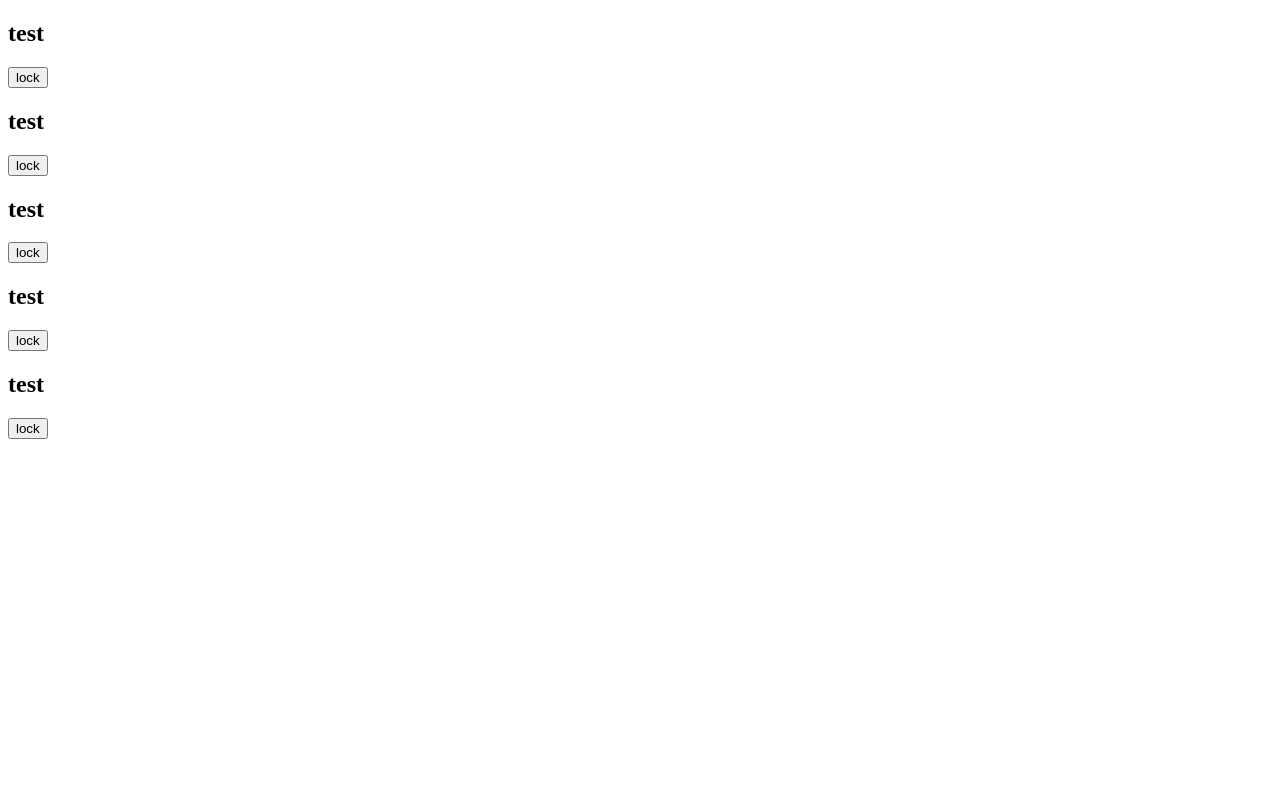
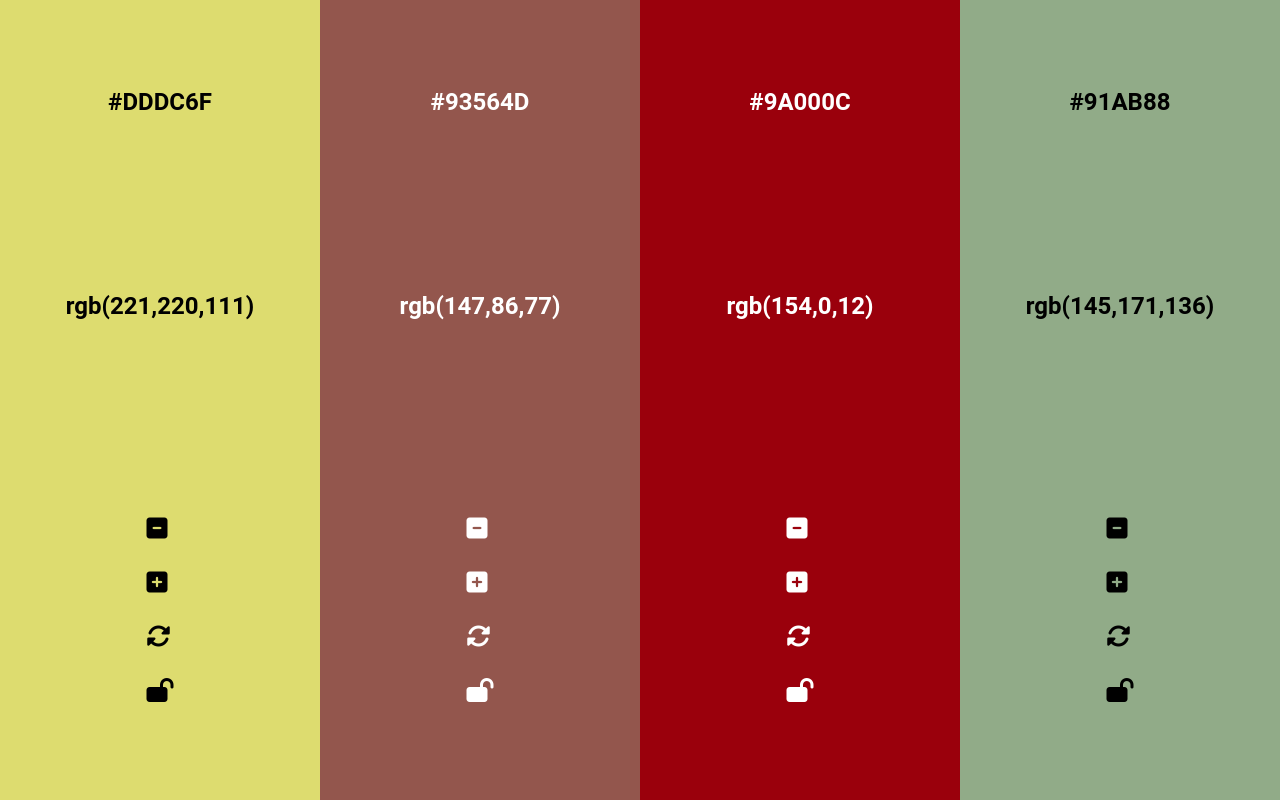
Before and after one commit to Gomel4AHuH/color-palett-generator, a plain HTML site: page index.html in a window 1280 px wide. Drawn offline with Linux system fonts and the light colour scheme.

Commit message:
general functionality added

```diff
--- a/index.html
+++ b/index.html
@@ -4,8 +4,9 @@
     <meta charset="UTF-8">
     <meta http-equiv="X-UA-Compatible" content="IE=edge">
     <meta name="viewport" content="width=device-width, initial-scale=1.0">
+    <link rel="stylesheet" href="https://cdnjs.cloudflare.com/ajax/libs/font-awesome/6.4.0/css/all.min.css"/>
     <link rel="stylesheet" href="style.css">
-    <title>Color pallet generator</title>
+    <title>Color palett generator</title>
 </head>
 <body>
     <script src="script.js"></script>
--- a/script.js
+++ b/script.js
@@ -1,18 +1,149 @@
 'use strict';
 
-const palletCount = 5;
+//
+function createNewPallet(){
+    // define main elements
+    const div = document.createElement('div');
+    const h2Hex = document.createElement('H2');
+    const h2Rgb = document.createElement('H2');
+    const btn = document.createElement('button');
 
-// generate default pallets
-for (let i = 1; i <= palletCount; i++) {
-    const div = document.createElement('div');
-    const h = document.createElement('H2');
-    const btn = document.createElement('button');
+    // set default settings
     div.classList.add('column');
-    h.textContent = 'test';
-    btn.textContent = 'lock';
+    h2Hex.classList.add('hex');
+    h2Rgb.classList.add('rgb');
+    btn.innerHTML = `<i class="fa-solid fa-square-minus"></i>
+                    <i class="fa-solid fa-square-plus"></i>
+                    <i class="fa-solid fa-rotate"></i>
+                    <i class="fa-solid fa-lock-open"></i>
+                    <i class="fa-solid fa-lock hide"></i>`;
 
-    document.body.append(div);
-    div.appendChild(h);
+    return {div: div,
+            hex: h2Hex,
+            rgb: h2Rgb,
+            btns: btn};
+}
 
-    div.appendChild(btn);
+// add elements into the body or after element
+function addPalett(obj, elem){
+    console.log(`elem ${typeof(elem)}`);
+    if (elem === undefined){
+        console.log('undefined');
+        document.body.append(obj.div);
+    }else{
+        console.log(elem);
+        document.body.insertBefore(obj.div, elem.nextElementSibling);
+    }
+    obj.div.appendChild(obj.hex);
+    obj.div.appendChild(obj.rgb);
+    obj.div.appendChild(obj.btns);
 }
+
+// get random color in HEX format
+function getRandomHexColor(){
+    return Math.floor(Math.random() * 16777215).toString(16).toUpperCase();
+}
+
+// set random color
+function setRandomColor(div){
+    const h2Hex = div.querySelector('.hex');
+    const h2Rgb = div.querySelector('.rgb');
+
+    const randomHexColor = getRandomHexColor();
+    const rgbColor = convertHexToRgb(randomHexColor);
+
+    div.style.background = `#${randomHexColor}`;
+    h2Hex.textContent = `#${randomHexColor}`;
+    h2Rgb.textContent = `rgb(${rgbColor.split(' ')[0]},${rgbColor.split(' ')[1]},${rgbColor.split(' ')[2]})`;
+
+    setElementColor(div, rgbColor);
+}
+
+// convert Hex format to Rgb
+function convertHexToRgb(hex){
+    const red = parseInt(hex.substring(0, 2), 16);
+    const green = parseInt(hex.substring(2, 4), 16);
+    const blue = parseInt(hex.substring(4, 6), 16);
+
+    return `${red} ${green} ${blue}`;
+}
+
+// listener for space button
+document.body.addEventListener('keydown', (e) => {
+    const divs = document.querySelectorAll('.column');
+
+    if (e.code.toLowerCase() === 'space') {
+        divs.forEach(elem => {
+            if (!elem.classList.contains('lock')){
+                setRandomColor(elem);
+            }
+        });
+    }
+});
+
+// body listener
+document.body.addEventListener('click', (e) => {
+    // lock palett
+    if (e.target.classList.contains('fa-lock-open')){
+        e.target.classList.toggle('hide');
+        e.target.parentElement.querySelector('.fa-lock').classList.toggle('hide');
+        e.target.parentElement.querySelector('.fa-rotate').classList.toggle('hide');
+        e.target.parentElement.querySelector('.fa-square-plus').classList.toggle('hide');
+        e.target.parentElement.querySelector('.fa-square-minus').classList.toggle('hide');
+        e.target.parentElement.parentElement.classList.toggle('lock');
+    }
+    // unlock palett
+    if (e.target.classList.contains('fa-lock')){
+        e.target.classList.toggle('hide');
+        e.target.parentElement.querySelector('.fa-lock-open').classList.toggle('hide');
+        e.target.parentElement.querySelector('.fa-rotate').classList.toggle('hide');
+        e.target.parentElement.querySelector('.fa-square-plus').classList.toggle('hide');
+        e.target.parentElement.querySelector('.fa-square-minus').classList.toggle('hide');
+        e.target.parentElement.parentElement.classList.toggle('lock');
+    }
+    // refresh the palett
+    if (e.target.classList.contains('fa-rotate')){
+        setRandomColor(e.target.parentElement.parentElement);
+    }
+    // delete current palett
+    if (e.target.classList.contains('fa-square-minus')){
+        e.target.parentElement.parentElement.remove();
+    }
+    // add new palett
+    if (e.target.classList.contains('fa-square-plus')){
+        const newPalett = createNewPallet();
+        addPalett(newPalett, e.target.parentElement.parentElement);
+        setRandomColor(newPalett.div);
+    }
+});
+
+// start function for project initiation
+function start(){
+    const palettCount = 4;
+
+    for (let i = 1; i <= palettCount; i++) {
+        addPalett(createNewPallet());
+    }
+
+    const divs = document.querySelectorAll('.column');
+
+    divs.forEach(elem => {
+        setRandomColor(elem);
+    });
+}
+
+// set white or black color in all childs
+function setElementColor(elem, color){
+
+    const red = +color.split(' ')[0];
+    const green = +color.split(' ')[1];
+    const blue = +color.split(' ')[2];
+    const luminance = (red * 299 + green * 587 + blue * 114) / 1000;
+
+    for (const item of elem.children) {
+        item.style.color = (luminance > 127) ? 'black' : 'white';
+    }
+}
+
+// start
+start();
--- a/style.css
+++ b/style.css
@@ -0,0 +1,58 @@
+* {
+    padding: 0;
+    margin: 0;
+    box-sizing: border-box;
+}
+
+body {
+    font-family: 'Roboto', sans-serif;
+    height: 100vh;
+    display: flex;
+}
+
+.column {
+    flex: 1;
+    display: flex;
+    flex-direction: column;
+    justify-content: space-around;
+    align-items: center;
+}
+
+.column h2 {
+    padding: 10px;
+    color: #fff;
+    border-radius: 10px;
+    transition: background 0.3s;
+}
+
+.column h2:hover {
+    background: rgba(0, 0, 0, 0.1);
+    cursor: pointer;
+}
+
+.column button {
+    border: none;
+    background: transparent;
+    font-size: 1.5rem;
+    color:#fff;
+    padding: 10px;
+    border-radius: 10px;
+    transition: background 0.3s;
+    display: flex;
+    flex-direction: column;
+}
+
+.column button i:hover {
+    background: rgba(0, 0, 0, 0.1);
+    cursor: pointer;
+    padding: 10px;
+}
+
+.hide {
+    display: none;
+}
+
+i {
+    margin-top: 10px;
+    padding: 10px;
+}
```
Also changed, not shown: 1 other file.
